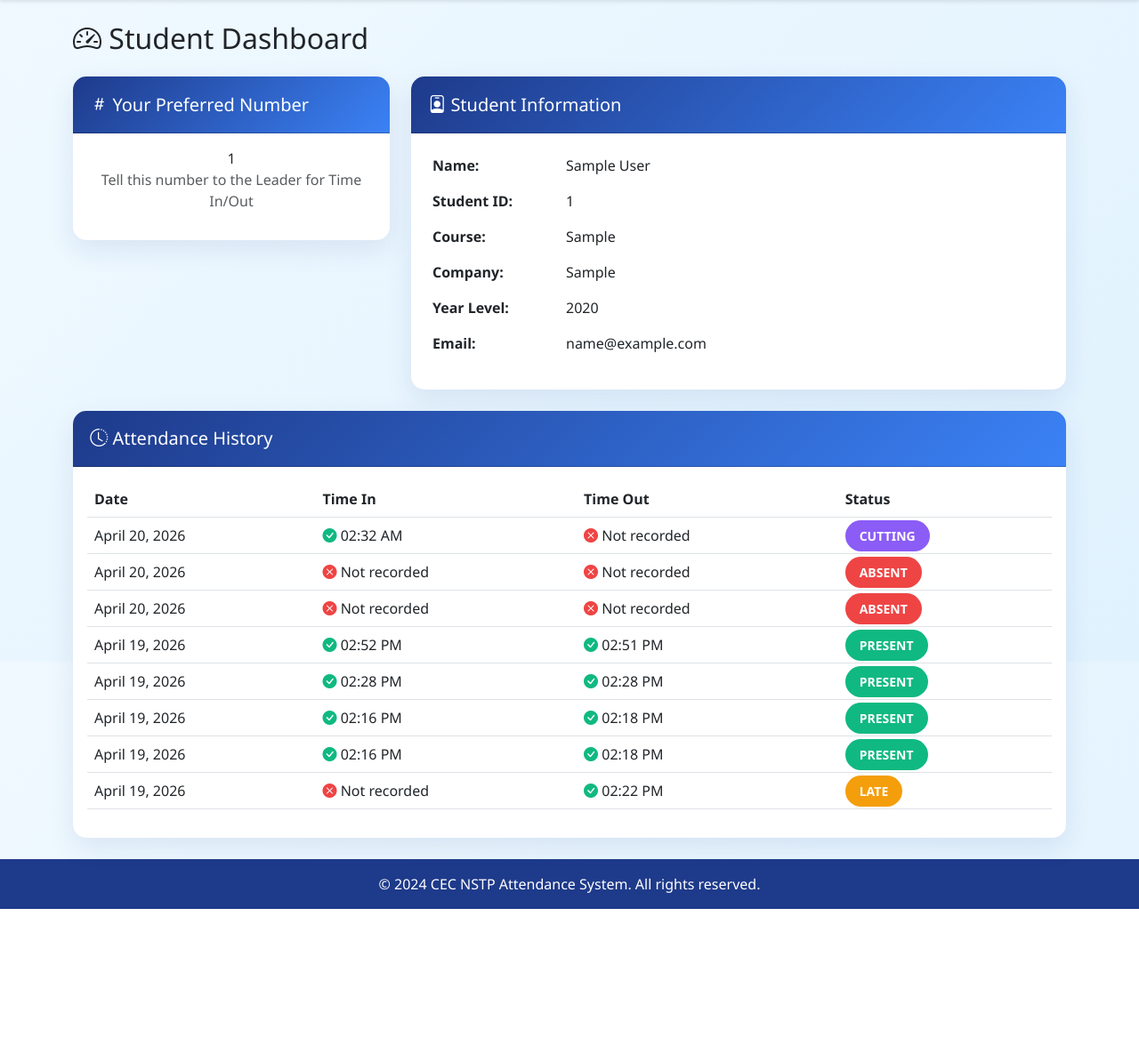
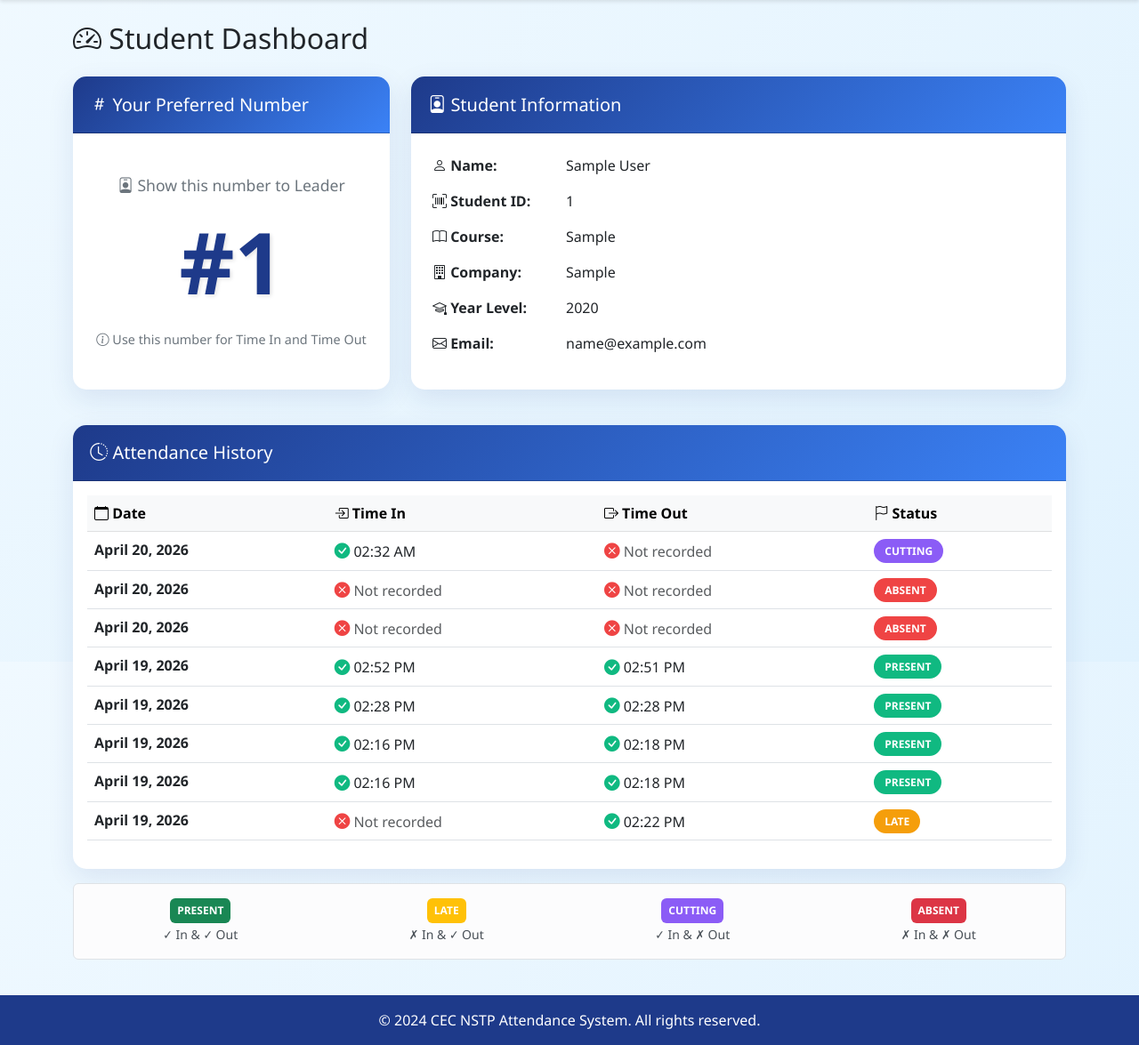
Before and after one commit to 4HackInfo/nstp_attendance, a Django app: template templates/student/dashboard.html in a window 1280 px wide. Shown: the part 56-1231 px from the top of the page at 89% size. Before the commit the page ends 1078 px from the top, so only its background shows below. Run offline with Django 5.2, Linux system fonts and the light colour scheme; data comes from the database, SQL or seed files in the repository; both versions use the stored data as it was after the commit; tables that the repository leaves empty hold one stand-in row (values such as "Sample post"); the template is opened without the code that fills it: values that come from a table or form of the project are taken from there, most other values are stand-ins (such as "Sample title", 1, 10 or a date in 2020).

Commit message:
newest-update

```diff
--- a/nstp_attendance/settings.py
+++ b/nstp_attendance/settings.py
@@ -12,7 +12,7 @@ BASE_DIR = Path(__file__).resolve().parent.parent
 SECRET_KEY = 'django-insecure-nstp-attendance-system-2024-change-this'
 
 # SECURITY WARNING: don't run with debug turned on in production!
-DEBUG = False
+DEBUG = True
 
 ALLOWED_HOSTS = [
     "cec-nstp-attendance.up.railway.app",
--- a/templates/student/dashboard.html
+++ b/templates/student/dashboard.html
@@ -1,55 +1,129 @@
 {% extends 'base.html' %}
 
 {% block title %}Student Dashboard - NSTP Attendance{% endblock %}
+
+{% block extra_css %}
+<style>
+    .display-number {
+        font-size: 6rem;
+        font-weight: bold;
+        color: var(--primary-blue);
+        text-shadow: 2px 2px 4px rgba(0,0,0,0.1);
+        line-height: 1.2;
+        margin: 10px 0;
+    }
+
+    .preferred-number-label {
+        font-size: 1.1rem;
+        color: #6c757d;
+        margin-bottom: 5px;
+    }
+
+    .number-hint {
+        font-size: 0.9rem;
+        color: #6c757d;
+        margin-top: 10px;
+    }
+
+    .student-info-card {
+        height: 100%;
+    }
+
+    .status-badge {
+        padding: 5px 12px;
+        border-radius: 20px;
+        font-weight: 600;
+        font-size: 0.75rem;
+        text-transform: uppercase;
+    }
+
+    .status-present {
+        background: #10b981;
+        color: white;
+    }
+
+    .status-absent {
+        background: #ef4444;
+        color: white;
+    }
+
+    .status-late {
+        background: #f59e0b;
+        color: white;
+    }
+
+    .status-cutting {
+        background: #8b5cf6;
+        color: white;
+    }
+
+    .icon-check {
+        color: #10b981;
+        font-size: 1.1rem;
+    }
+
+    .icon-wrong {
+        color: #ef4444;
+        font-size: 1.1rem;
+    }
+</style>
+{% endblock %}
 
 {% block content %}
 <div class="fade-in-up">
     <h2 class="mb-4"><i class="bi bi-speedometer2"></i> Student Dashboard</h2>
 
     <div class="row">
-        <!-- Preferred Number Card -->
+        <!-- Preferred Number Card - LARGE DISPLAY -->
         <div class="col-md-4 mb-4">
-            <div class="card">
-                <div class="card-header">
+            <div class="card h-100">
+                <div class="card-header bg-primary text-white">
                     <h5 class="mb-0"><i class="bi bi-hash"></i> Your Preferred Number</h5>
                 </div>
-                <div class="card-body text-center">
-                    <div class="display-number">{{ student.preferred_number }}</div>
-                    <p class="text-muted">Tell this number to the Leader for Time In/Out</p>
+                <div class="card-body text-center d-flex flex-column justify-content-center">
+                    <div class="preferred-number-label">
+                        <i class="bi bi-person-badge"></i> Show this number to Leader
+                    </div>
+                    <div class="display-number">
+                        #{{ student.preferred_number }}
+                    </div>
+                    <div class="number-hint">
+                        <i class="bi bi-info-circle"></i> Use this number for Time In and Time Out
+                    </div>
                 </div>
             </div>
         </div>
 
         <!-- Student Info Card -->
         <div class="col-md-8 mb-4">
-            <div class="card">
-                <div class="card-header">
+            <div class="card h-100">
+                <div class="card-header bg-primary text-white">
                     <h5 class="mb-0"><i class="bi bi-person-badge"></i> Student Information</h5>
                 </div>
                 <div class="card-body">
                     <table class="table table-borderless">
                         <tr>
-                            <td width="150"><strong>Name:</strong></td>
+                            <td width="150"><strong><i class="bi bi-person"></i> Name:</strong></td>
                             <td>{{ student.first_name }} {{ student.last_name }}</td>
                         </tr>
                         <tr>
-                            <td><strong>Student ID:</strong></td>
+                            <td><strong><i class="bi bi-upc-scan"></i> Student ID:</strong></td>
                             <td>{{ student.student_id }}</td>
                         </tr>
                         <tr>
-                            <td><strong>Course:</strong></td>
+                            <td><strong><i class="bi bi-book"></i> Course:</strong></td>
                             <td>{{ student.get_course_display }}</td>
                         </tr>
                         <tr>
-                            <td><strong>Company:</strong></td>
+                            <td><strong><i class="bi bi-building"></i> Company:</strong></td>
                             <td>{{ student.get_company_display }}</td>
                         </tr>
                         <tr>
-                            <td><strong>Year Level:</strong></td>
+                            <td><strong><i class="bi bi-mortarboard"></i> Year Level:</strong></td>
                             <td>{{ student.get_year_level_display }}</td>
                         </tr>
                         <tr>
-                            <td><strong>Email:</strong></td>
+                            <td><strong><i class="bi bi-envelope"></i> Email:</strong></td>
                             <td>{{ student.user.email }}</td>
                         </tr>
                     </table>
@@ -59,33 +133,33 @@
     </div>
 
     <!-- Attendance History -->
-    <div class="card">
-        <div class="card-header">
+    <div class="card mt-3">
+        <div class="card-header bg-primary text-white">
             <h5 class="mb-0"><i class="bi bi-clock-history"></i> Attendance History</h5>
         </div>
         <div class="card-body">
             {% if attendance_history %}
             <div class="table-responsive">
                 <table class="table table-hover">
-                    <thead>
+                    <thead class="table-light">
                         <tr>
-                            <th>Date</th>
-                            <th>Time In</th>
-                            <th>Time Out</th>
-                            <th>Status</th>
+                            <th><i class="bi bi-calendar"></i> Date</th>
+                            <th><i class="bi bi-box-arrow-in-right"></i> Time In</th>
+                            <th><i class="bi bi-box-arrow-right"></i> Time Out</th>
+                            <th><i class="bi bi-flag"></i> Status</th>
                         </tr>
                     </thead>
                     <tbody>
                         {% for attendance in attendance_history %}
                         <tr>
-                            <td>{{ attendance.date|date:"F d, Y" }}</td>
+                            <td><strong>{{ attendance.date|date:"F d, Y" }}</strong></td>
                             <td>
                                 {% if attendance.time_in %}
                                     <i class="bi bi-check-circle-fill icon-check"></i>
                                     {{ attendance.time_in|time:"h:i A" }}
                                 {% else %}
                                     <i class="bi bi-x-circle-fill icon-wrong"></i>
-                                    Not recorded
+                                    <span class="text-muted">Not recorded</span>
                                 {% endif %}
                             </td>
                             <td>
@@ -94,7 +168,7 @@
                                     {{ attendance.time_out|time:"h:i A" }}
                                 {% else %}
                                     <i class="bi bi-x-circle-fill icon-wrong"></i>
-                                    Not recorded
+                                    <span class="text-muted">Not recorded</span>
                                 {% endif %}
                             </td>
                             <td>
@@ -108,11 +182,35 @@
                 </table>
             </div>
             {% else %}
-            <div class="alert alert-info">
-                <i class="bi bi-info-circle"></i> No attendance records found.
+            <div class="alert alert-info text-center py-4">
+                <i class="bi bi-info-circle fs-1"></i>
+                <p class="mt-3 mb-0">No attendance records found.</p>
+                <small>Your attendance will appear here after Task Force records your time.</small>
             </div>
             {% endif %}
         </div>
     </div>
+
+    <!-- Status Legend -->
+    <div class="alert alert-light border mt-3">
+        <div class="row text-center">
+            <div class="col-md-3">
+                <span class="badge bg-success p-2">PRESENT</span>
+                <br><small>✓ In & ✓ Out</small>
+            </div>
+            <div class="col-md-3">
+                <span class="badge bg-warning p-2">LATE</span>
+                <br><small>✗ In & ✓ Out</small>
+            </div>
+            <div class="col-md-3">
+                <span class="badge bg-purple p-2" style="background: #8b5cf6;">CUTTING</span>
+                <br><small>✓ In & ✗ Out</small>
+            </div>
+            <div class="col-md-3">
+                <span class="badge bg-danger p-2">ABSENT</span>
+                <br><small>✗ In & ✗ Out</small>
+            </div>
+        </div>
+    </div>
 </div>
 {% endblock %}
```
Also changed, not shown: db.sqlite3.
